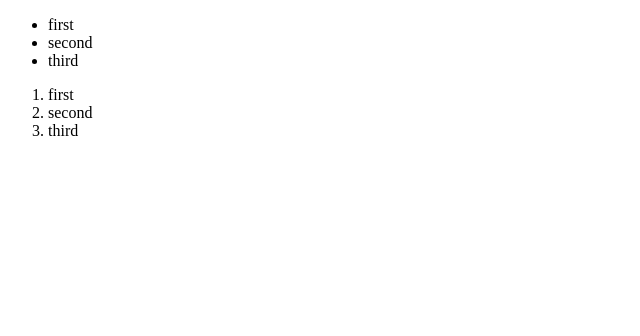
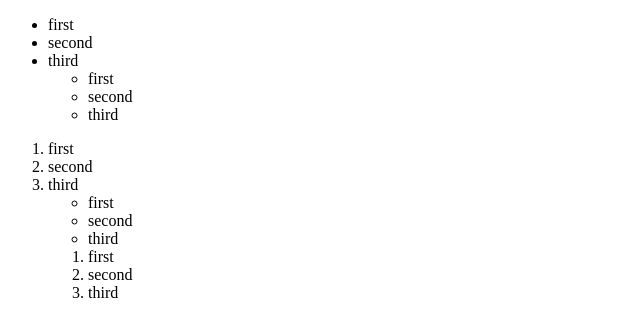
Before and after one commit to jaewon41-art/html-css-study, a plain HTML site: page test.html in a window 1280 px wide. Shown: the whole page, without its empty margins (0-640 px from the left). Drawn offline with Linux system fonts and the light colour scheme.

Commit message:
Update test.html
double ol, ul

```diff
--- a/test.html
+++ b/test.html
@@ -10,11 +10,26 @@
         <li>first</li>
         <li>second</li>
         <li>third</li>
+        <ul>
+            <li>first</li>
+            <li>second</li>
+            <li>third</li>
+        </ul>
     </ul>
     <ol>
         <li>first</li>
         <li>second</li>
         <li>third</li>
+        <ul>
+            <li>first</li>
+            <li>second</li>
+            <li>third</li>
+        </ul>
+        <ol>
+            <li>first</li>
+            <li>second</li>
+            <li>third</li>
+        </ol>
     </ol>
 </body>
 </html>
```
